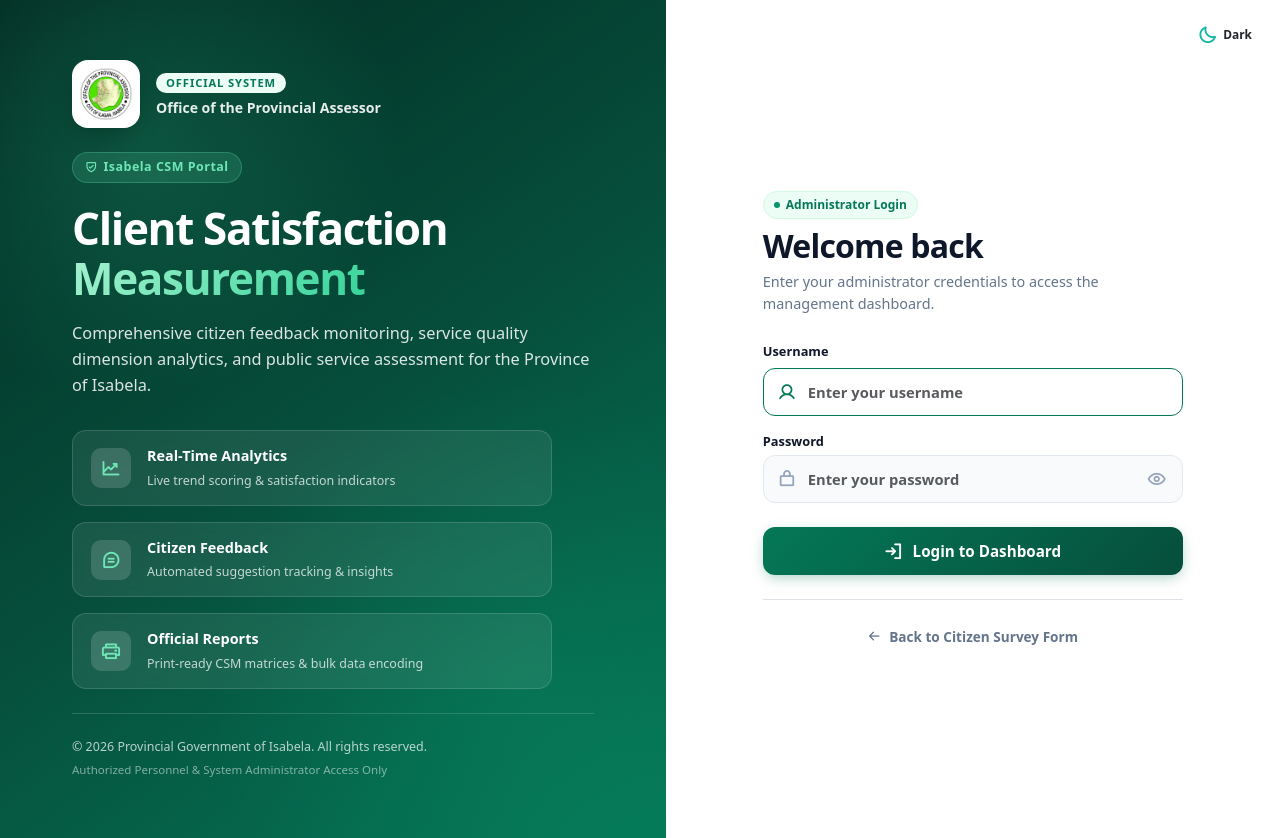
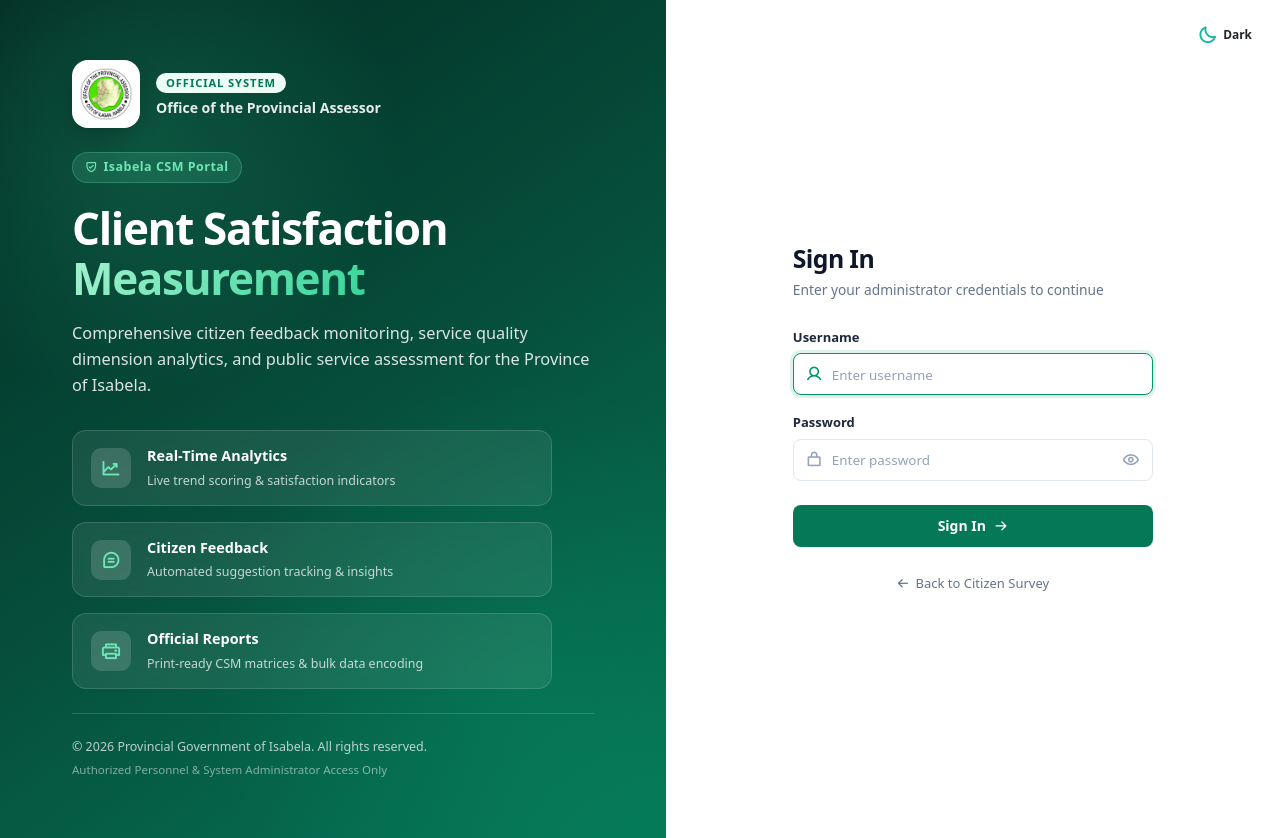
Before and after one commit to LiveKryptiah/pgi.pao.csm, a PHP site: page /login.php in a window 1280 px wide. Run offline with PHP 8.4, Linux system fonts and the light colour scheme; some libraries are stand-ins or nearby versions.

Commit message:
Refactor login.php right side to a sleek minimal design

```diff
--- a/login.php
+++ b/login.php
@@ -271,7 +271,7 @@ if ($_SERVER["REQUEST_METHOD"] == "POST") {
             padding-top: 24px;
         }
 
-        /* RIGHT: LOGIN FORM PANEL */
+        /* RIGHT: LOGIN FORM PANEL - MINIMAL MODERN */
         .login-split-right {
             flex: 1 1 48%;
             width: 48%;
@@ -281,57 +281,36 @@ if ($_SERVER["REQUEST_METHOD"] == "POST") {
             flex-direction: column;
             justify-content: center;
             align-items: center;
-            padding: 60px 48px;
+            padding: 48px 32px;
             position: relative;
         }
 
         [data-bs-theme="dark"] .login-split-right {
-            background: #09140e;
+            background: #07110c;
         }
 
         .login-form-container {
             width: 100%;
-            max-width: 420px;
-            animation: formRise 0.6s cubic-bezier(0.22, 1, 0.36, 1) backwards;
+            max-width: 360px;
+            animation: formFadeIn 0.35s cubic-bezier(0.16, 1, 0.3, 1) backwards;
         }
 
-        @keyframes formRise {
-            from { opacity: 0; transform: translateY(18px); }
+        @keyframes formFadeIn {
+            from { opacity: 0; transform: translateY(10px); }
             to   { opacity: 1; transform: translateY(0); }
         }
 
-        .login-chip-status {
-            font-size: 0.75rem;
-            font-weight: 700;
-            color: #047857;
-            background: #ecfdf5;
-            border: 1px solid #d1fae5;
-            padding: 4px 10px;
-            border-radius: 999px;
-            display: inline-flex;
-            align-items: center;
-            gap: 6px;
-        }
-
-        [data-bs-theme="dark"] .login-chip-status {
-            background: rgba(16, 185, 129, 0.14);
-            border-color: rgba(16, 185, 129, 0.25);
-            color: #34d399;
-        }
-
-        .login-status-dot {
-            width: 6px;
-            height: 6px;
-            border-radius: 50%;
-            background-color: #059669;
+        .login-header {
+            margin-bottom: 28px;
         }
 
         .login-heading {
-            font-size: 2rem;
-            font-weight: 800;
+            font-size: 1.55rem;
+            font-weight: 700;
             letter-spacing: -0.025em;
             color: var(--text-heading, #0f172a);
             margin: 0 0 6px;
+            line-height: 1.25;
         }
 
         [data-bs-theme="dark"] .login-heading {
@@ -339,67 +318,86 @@ if ($_SERVER["REQUEST_METHOD"] == "POST") {
         }
 
         .login-subheading {
-            font-size: 0.90rem;
+            font-size: 0.86rem;
             color: var(--text-muted, #64748b);
-            margin: 0 0 28px;
-            line-height: 1.5;
+            margin: 0;
+            line-height: 1.45;
+        }
+
+        .field-group {
+            margin-bottom: 18px;
         }
 
         .field-label {
-            font-size: 0.80rem;
-            font-weight: 700;
-            color: var(--text-heading, #0f172a);
-            margin-bottom: 7px;
+            font-size: 0.8125rem;
+            font-weight: 600;
+            color: var(--text-heading, #1e293b);
+            margin-bottom: 6px;
             display: block;
         }
 
         [data-bs-theme="dark"] .field-label {
-            color: #e2e8f0;
+            color: #cbd5e1;
         }
 
-        .field-wrap { position: relative; }
+        .field-wrap {
+            position: relative;
+        }
+
         .field-wrap > .field-icon {
             position: absolute;
-            left: 15px;
+            left: 13px;
             top: 50%;
             transform: translateY(-50%);
-            font-size: 1.15rem;
+            font-size: 1.05rem;
             color: var(--text-subtle, #94a3b8);
             pointer-events: none;
-            transition: color 0.2s ease;
+            transition: color 0.15s ease;
         }
 
         .field-wrap .form-control {
-            height: 48px;
-            padding-left: 44px;
-            border-radius: 12px;
-            font-size: 0.92rem;
-            font-weight: 600;
-            background-color: var(--bg-body, #f8fafc);
+            height: 42px;
+            padding-left: 38px;
+            padding-right: 14px;
+            border-radius: 8px;
+            font-size: 0.875rem;
+            font-weight: 450;
+            background-color: var(--bg-body, #ffffff);
             border: 1px solid var(--border-subtle, #e2e8f0);
             color: var(--text-heading, #0f172a);
             box-shadow: none !important;
-            transition: border-color 0.2s ease, background-color 0.2s ease;
+            transition: border-color 0.15s ease, box-shadow 0.15s ease, background-color 0.15s ease;
         }
 
         [data-bs-theme="dark"] .field-wrap .form-control {
-            background-color: #112219;
-            border-color: #1e3829;
+            background-color: #0d1a13;
+            border-color: #1b2f24;
             color: #f1f5f9;
+        }
+
+        .field-wrap .form-control::placeholder {
+            color: #94a3b8;
+            font-size: 0.84rem;
+        }
+
+        [data-bs-theme="dark"] .field-wrap .form-control::placeholder {
+            color: #5f7a6b;
         }
 
         .field-wrap .form-control:focus {
             background-color: var(--bg-surface, #ffffff);
-            border-color: #047857;
+            border-color: #059669;
+            box-shadow: 0 0 0 3px rgba(5, 150, 105, 0.12) !important;
         }
 
         [data-bs-theme="dark"] .field-wrap .form-control:focus {
-            background-color: #14281e;
+            background-color: #0f1e16;
             border-color: #10b981;
+            box-shadow: 0 0 0 3px rgba(16, 185, 129, 0.15) !important;
         }
 
         .field-wrap:focus-within > .field-icon {
-            color: #047857;
+            color: #059669;
         }
 
         [data-bs-theme="dark"] .field-wrap:focus-within > .field-icon {
@@ -408,56 +406,62 @@ if ($_SERVER["REQUEST_METHOD"] == "POST") {
 
         .pw-toggle {
             position: absolute;
-            right: 8px;
+            right: 6px;
             top: 50%;
             transform: translateY(-50%);
             border: none;
             background: transparent;
             color: var(--text-subtle, #94a3b8);
-            width: 36px;
-            height: 36px;
-            border-radius: 8px;
+            width: 32px;
+            height: 32px;
+            border-radius: 6px;
             display: inline-flex;
             align-items: center;
             justify-content: center;
-            font-size: 1.15rem;
+            font-size: 1.05rem;
             cursor: pointer;
             box-shadow: none !important;
             transition: color 0.15s ease, background-color 0.15s ease;
         }
 
         .pw-toggle:hover {
-            color: #047857;
-            background: rgba(4, 120, 87, 0.08);
+            color: #059669;
+            background: rgba(5, 150, 105, 0.08);
         }
 
-        #password { padding-right: 48px; }
+        [data-bs-theme="dark"] .pw-toggle:hover {
+            color: #10b981;
+            background: rgba(16, 185, 129, 0.12);
+        }
+
+        #password { padding-right: 42px; }
 
         .btn-login {
-            height: 48px;
+            height: 42px;
             border: none;
-            border-radius: 12px;
-            background: linear-gradient(135deg, #047857 0%, #064e3b 100%);
+            border-radius: 8px;
+            background: #047857;
             color: #ffffff;
-            font-weight: 700;
-            font-size: 0.95rem;
-            box-shadow: 0 4px 14px -2px rgba(4, 120, 87, 0.35) !important;
-            transition: transform 0.2s cubic-bezier(0.22, 1, 0.36, 1), box-shadow 0.2s ease, filter 0.2s ease;
+            font-weight: 600;
+            font-size: 0.875rem;
+            box-shadow: 0 1px 2px rgba(0, 0, 0, 0.05) !important;
+            transition: background-color 0.15s ease, transform 0.15s ease, box-shadow 0.15s ease;
         }
 
         .btn-login:hover {
-            transform: translateY(-2px);
-            filter: brightness(1.08);
-            box-shadow: 0 8px 20px -2px rgba(4, 120, 87, 0.45) !important;
+            background: #065f46;
+            transform: translateY(-1px);
+            box-shadow: 0 4px 12px rgba(4, 120, 87, 0.25) !important;
             color: #ffffff;
         }
 
         .btn-login:active {
             transform: translateY(0);
+            box-shadow: 0 1px 2px rgba(0, 0, 0, 0.05) !important;
         }
 
         .btn-login:disabled {
-            opacity: 0.85;
+            opacity: 0.75;
             transform: none;
             cursor: wait;
         }
@@ -466,37 +470,37 @@ if ($_SERVER["REQUEST_METHOD"] == "POST") {
             display: flex;
             align-items: center;
             gap: 10px;
-            padding: 12px 16px;
-            border-radius: 12px;
-            font-size: 0.85rem;
-            font-weight: 600;
-            margin-bottom: 22px;
+            padding: 10px 14px;
+            border-radius: 8px;
+            font-size: 0.8125rem;
+            font-weight: 500;
+            margin-bottom: 20px;
             color: #991b1b;
             background: #fef2f2;
             border: 1px solid #fee2e2;
-            animation: loginShake 0.4s ease;
+            animation: loginShake 0.3s ease;
         }
 
         [data-bs-theme="dark"] .login-alert {
             color: #fca5a5;
-            background: rgba(239, 68, 68, 0.12);
-            border-color: rgba(239, 68, 68, 0.3);
+            background: rgba(239, 68, 68, 0.1);
+            border-color: rgba(239, 68, 68, 0.25);
         }
 
         @keyframes loginShake {
             0%, 100% { transform: translateX(0); }
-            25% { transform: translateX(-6px); }
-            75% { transform: translateX(6px); }
+            25% { transform: translateX(-4px); }
+            75% { transform: translateX(4px); }
         }
 
         .back-link {
-            font-size: 0.85rem;
-            font-weight: 600;
+            font-size: 0.8125rem;
+            font-weight: 500;
             color: var(--text-muted, #64748b);
             text-decoration: none;
             display: inline-flex;
             align-items: center;
-            gap: 8px;
+            gap: 6px;
             transition: color 0.15s ease;
         }
 
@@ -622,17 +626,14 @@ if ($_SERVER["REQUEST_METHOD"] == "POST") {
         <div class="login-form-container">
             <!-- Mobile Brand Header (shown only on small screens) -->
             <div class="d-lg-none text-center mb-4">
-                <img src="image_4c6ce6.jpg" alt="Logo" class="rounded-3 shadow-sm mb-2" style="width: 48px; height: 48px; object-fit: contain; background: white; padding: 4px;">
-                <h5 class="fw-bold mb-0">CSM Admin Portal</h5>
-                <span class="small text-muted">Office of the Provincial Assessor</span>
+                <img src="image_4c6ce6.jpg" alt="Logo" style="width: 42px; height: 42px; object-fit: contain; margin-bottom: 8px;">
+                <h6 class="fw-bold mb-0">CSM Admin Portal</h6>
+                <span class="text-muted" style="font-size: 0.78rem;">Office of the Provincial Assessor</span>
             </div>
 
-            <div class="mb-4">
-                <div class="login-chip-status mb-2">
-                    <span class="login-status-dot"></span> Administrator Login
-                </div>
-                <h2 class="login-heading">Welcome back</h2>
-                <p class="login-subheading">Enter your administrator credentials to access the management dashboard.</p>
+            <div class="login-header">
+                <h2 class="login-heading">Sign In</h2>
+                <p class="login-subheading">Enter your administrator credentials to continue</p>
             </div>
 
             <?php if ($error): ?>
@@ -643,23 +644,21 @@ if ($_SERVER["REQUEST_METHOD"] == "POST") {
             <?php endif; ?>
 
             <form method="POST" action="login.php" id="loginForm" novalidate>
-                <div class="mb-3">
+                <div class="field-group">
                     <label class="field-label" for="username">Username</label>
                     <div class="field-wrap">
                         <i class="ph-bold ph-user field-icon"></i>
-                        <input type="text" id="username" name="username" class="form-control" placeholder="Enter your username"
+                        <input type="text" id="username" name="username" class="form-control" placeholder="Enter username"
                                value="<?php echo isset($username) ? htmlspecialchars($username) : ''; ?>"
                                autocomplete="username" required autofocus>
                     </div>
                 </div>
 
-                <div class="mb-4">
-                    <div class="d-flex align-items-center justify-content-between mb-1">
-                        <label class="field-label mb-0" for="password">Password</label>
-                    </div>
+                <div class="field-group mb-4">
+                    <label class="field-label" for="password">Password</label>
                     <div class="field-wrap">
                         <i class="ph-bold ph-lock-simple field-icon"></i>
-                        <input type="password" id="password" name="password" class="form-control" placeholder="Enter your password"
+                        <input type="password" id="password" name="password" class="form-control" placeholder="Enter password"
                                autocomplete="current-password" required>
                         <button type="button" class="pw-toggle" id="pwToggle" aria-label="Show password" title="Show / hide password">
                             <i class="ph-bold ph-eye"></i>
@@ -668,13 +667,14 @@ if ($_SERVER["REQUEST_METHOD"] == "POST") {
                 </div>
 
                 <button type="submit" id="loginBtn" class="btn btn-login w-100 d-inline-flex align-items-center justify-content-center gap-2">
-                    <i class="ph-bold ph-sign-in fs-5"></i> <span>Login to Dashboard</span>
+                    <span>Sign In</span>
+                    <i class="ph-bold ph-arrow-right"></i>
                 </button>
             </form>
 
-            <div class="mt-4 pt-4 border-top text-center">
+            <div class="mt-4 text-center">
                 <a href="index.php" class="back-link">
-                    <i class="ph-bold ph-arrow-left"></i> <span>Back to Citizen Survey Form</span>
+                    <i class="ph-bold ph-arrow-left"></i> <span>Back to Citizen Survey</span>
                 </a>
             </div>
         </div>
```
